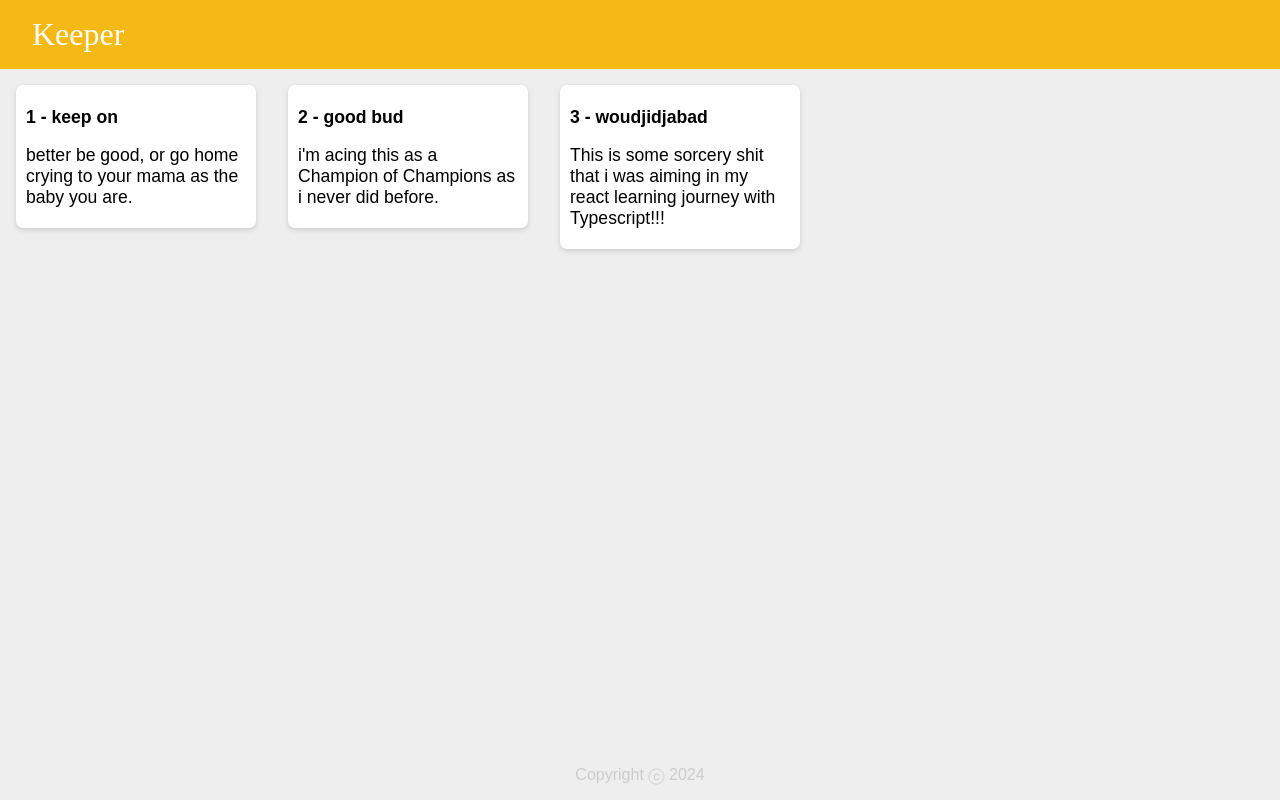
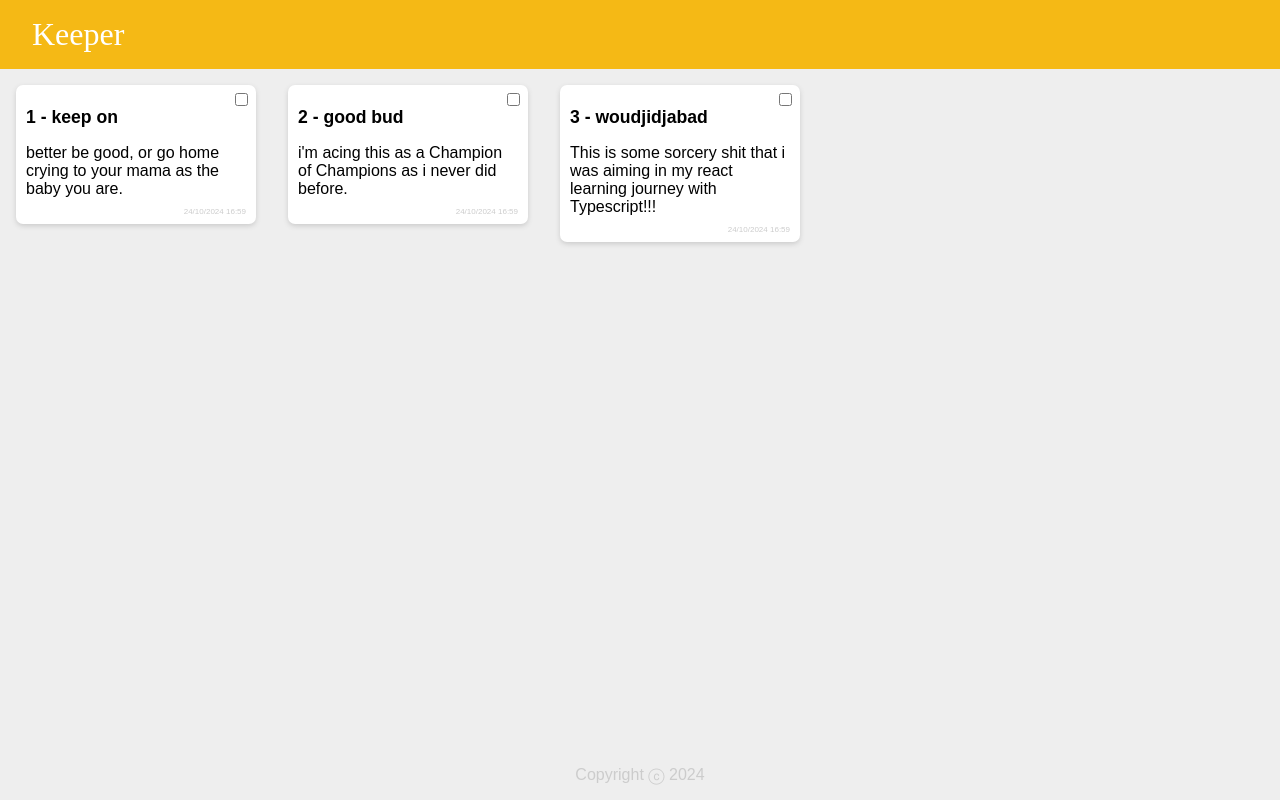
Before and after one commit to ronan-dubuisson/Keeper, a React (Vite) app: page / in a window 1280 px wide. Built offline with nearby package versions, Linux system fonts and the light colour scheme.

Commit message:
added checkbox and hardcoded time to the note component

```diff
--- a/src/App.css
+++ b/src/App.css
@@ -20,6 +20,7 @@ header{
 }
 
 .note{
+    position: relative;
     margin: 16px;
     padding: 10px;
     background-color: #fff;
@@ -28,7 +29,22 @@ header{
     width: 240px;
     float: left;
     box-sizing: border-box;
+    cursor: pointer;
+    user-select: none;
 }
+
+.note-done{
+    text-decoration: line-through;
+}
+
+.note input[type="checkbox"]{
+    position: absolute;
+    top: 5px;
+    right: 5px;
+    margin-bottom: 10px;
+}
+
+
 
 .note h1{
     font-size: 1.1em;
@@ -36,12 +52,20 @@ header{
     box-sizing: border-box;
 }
 
-.note p{
+.note .content{
     font-size: 1.1em;
     white-space: pre-wrap;
     word-wrap: break-word;
     box-sizing: border-box;
     margin-bottom: 10px;
+}
+
+.note .time{
+    color: #ccc;
+    position: absolute;
+    bottom: 0px;
+    right: 10px;
+    font-size: 0.5em;
 }
 
 .footer {
--- a/src/components/note.tsx
+++ b/src/components/note.tsx
@@ -1,14 +1,28 @@
 import { Note as TNote } from "../types";
+import { useState } from "react";
 
 interface Props {
   note: TNote;
 }
 
 function Note({ note }: Props) {
+  const [isDone, setIsDone] = useState(false);
+
+  function setNoteClassNames() {
+    return isDone ? "note note-done" : "note";
+  }
+
   return (
-    <div className="note">
+    <div
+      className={setNoteClassNames()}
+      onClick={() => {
+        setIsDone(!isDone);
+      }}
+    >
       <h1>{note.id + " - " + note.title}</h1>
       <p>{note.body}</p>
+      <input type="checkbox" checked={isDone} readOnly />
+      <p className="time">24/10/2024 16:59</p>
     </div>
   );
 }
```
